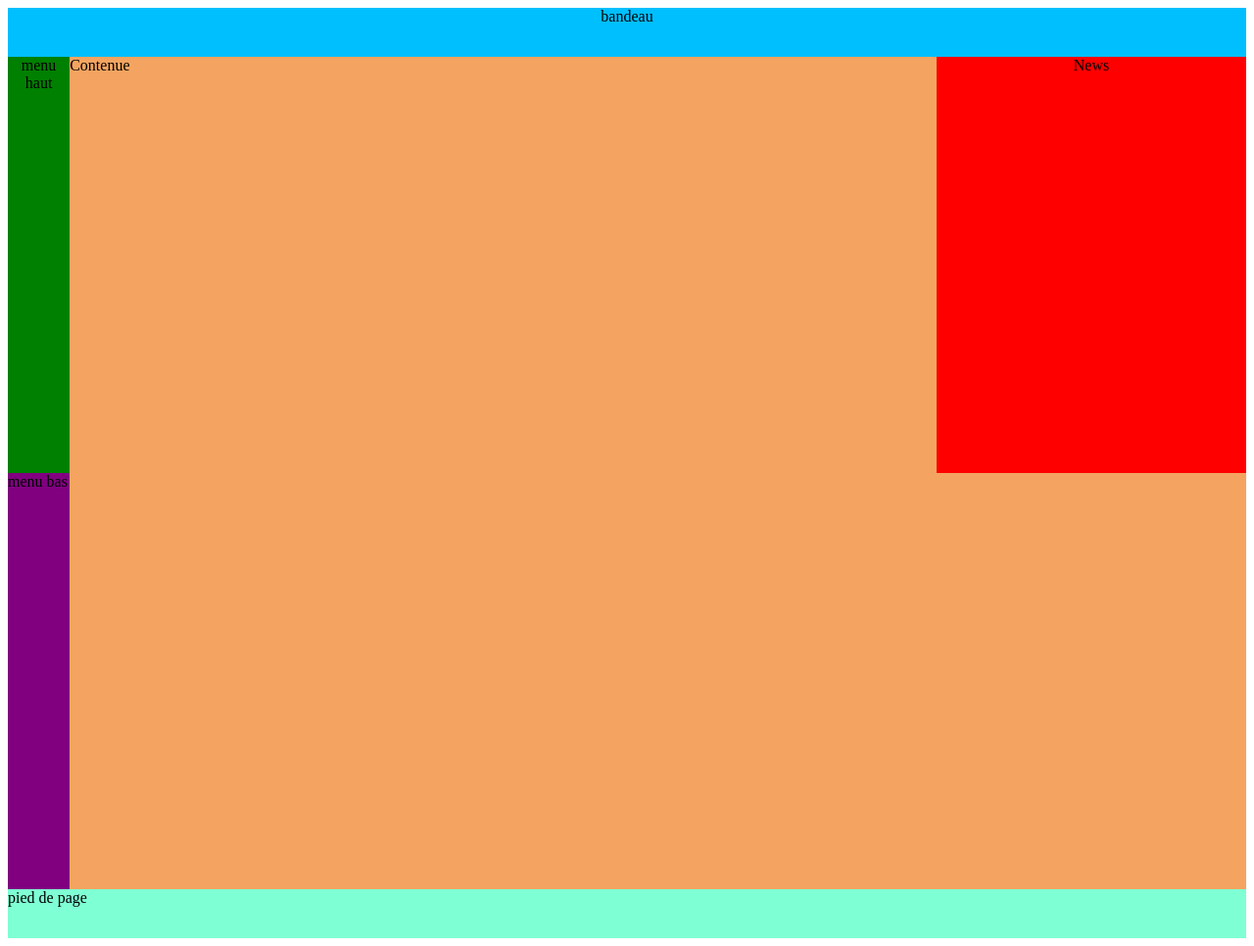
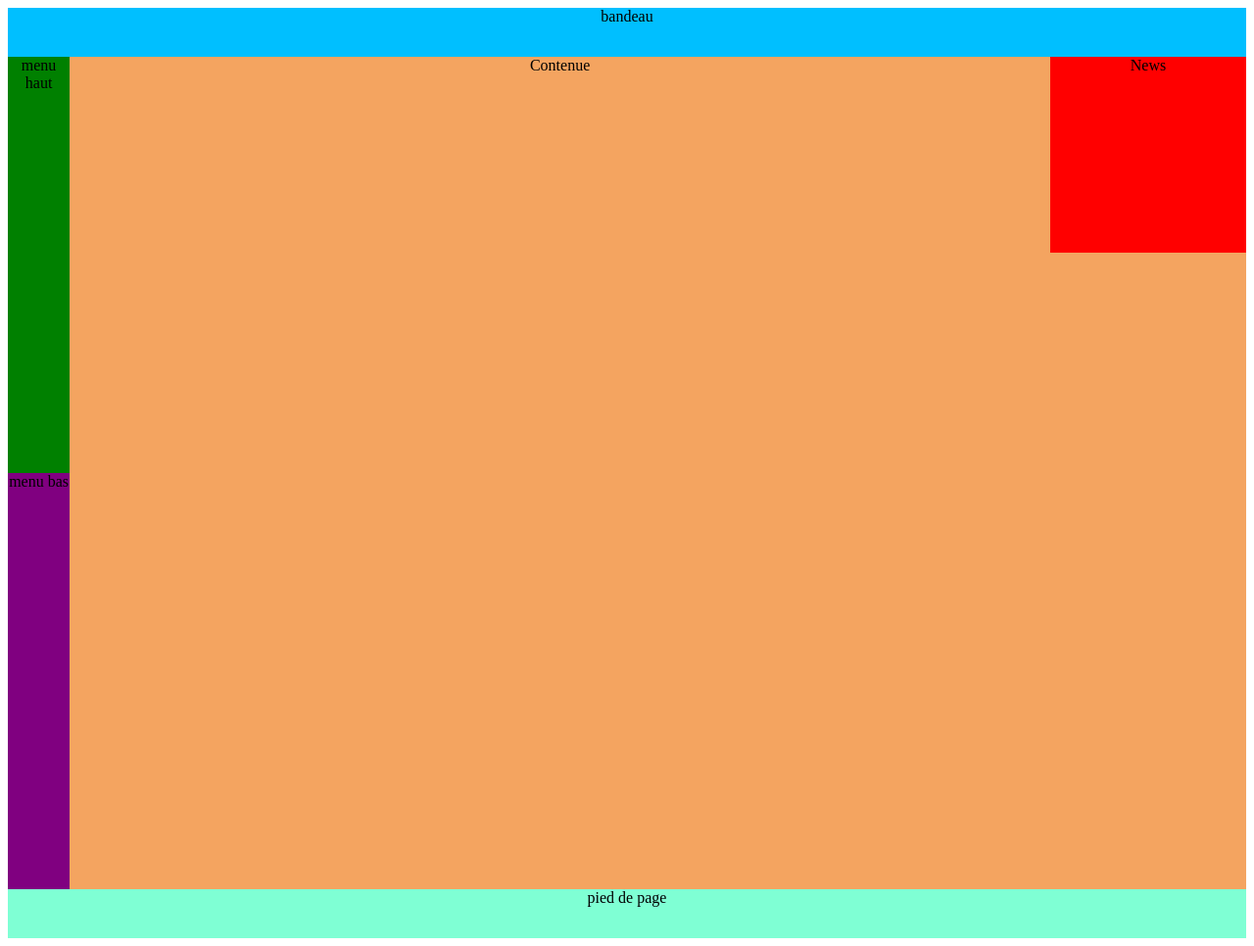
Before and after one commit to LucasGLaPro/TP-WEB, a PHP site: the page made by TD1/exos css 1/exercice4/exercice4.html in a window 1280 px wide. Shown: the whole page at 98% size. Run offline with PHP 8.4, Linux system fonts and the light colour scheme.

Commit message:
Bloc news plus "propre"

```diff
--- a/TD1/exos css 1/exercice4/exercice4.css
+++ b/TD1/exos css 1/exercice4/exercice4.css
@@ -6,7 +6,7 @@ div.style1
 div.style2
 {
     background-color: #F4A460;
-    height: 425px;
+    height: 850px;
     width: 95%;
     float: right;
     clear: both;
@@ -46,8 +46,8 @@ div.style2.style4
     margin-right: auto;
     border-color: red;
     background-color: #F4A460;
-    width: 50px;
-    height: 850px;
+    width: 100px;
+    height: 100px;
 }
 
 div.style5
@@ -59,14 +59,14 @@ div.style5
 div.style7
 {
     background-color: red;
-    width: 25%;
-    height: 425px;
+    width: 200px;
+    height: 200px;
     float: right;
 }
 div.style9
 {
     background-color: #F4A460;
-    width: 25%;
-    height: 125px;
+    width: 100px;
+    height: 100px;
     float: right;
 }
--- a/TD1/exos css 1/exercice4/exercice4.html
+++ b/TD1/exos css 1/exercice4/exercice4.html
@@ -9,11 +9,9 @@
 <body>
     <div align="center">
     <div class="style1"><font><span>bandeau </div></font>
+    <div class="style2"><font><span>Contenue <div class="style7"><font>News<span> </div></font> </div></font>
     <div class="style4"><font class= "style5">menu haut</font></div>
-    <div class="style7"><font>News</div></font></div>
-    <div class="style8"><font>Contenue</div></font></div>
-    <div class="style2"><font><span> </div></font>
-    <div class="style6"><font>menu bas </div></font></div>
+    <div class="style6"><font>menu bas</font></div>
     <div class="style3"><font><span>pied de page</span></font></div>
     </div>
 </body>
```
